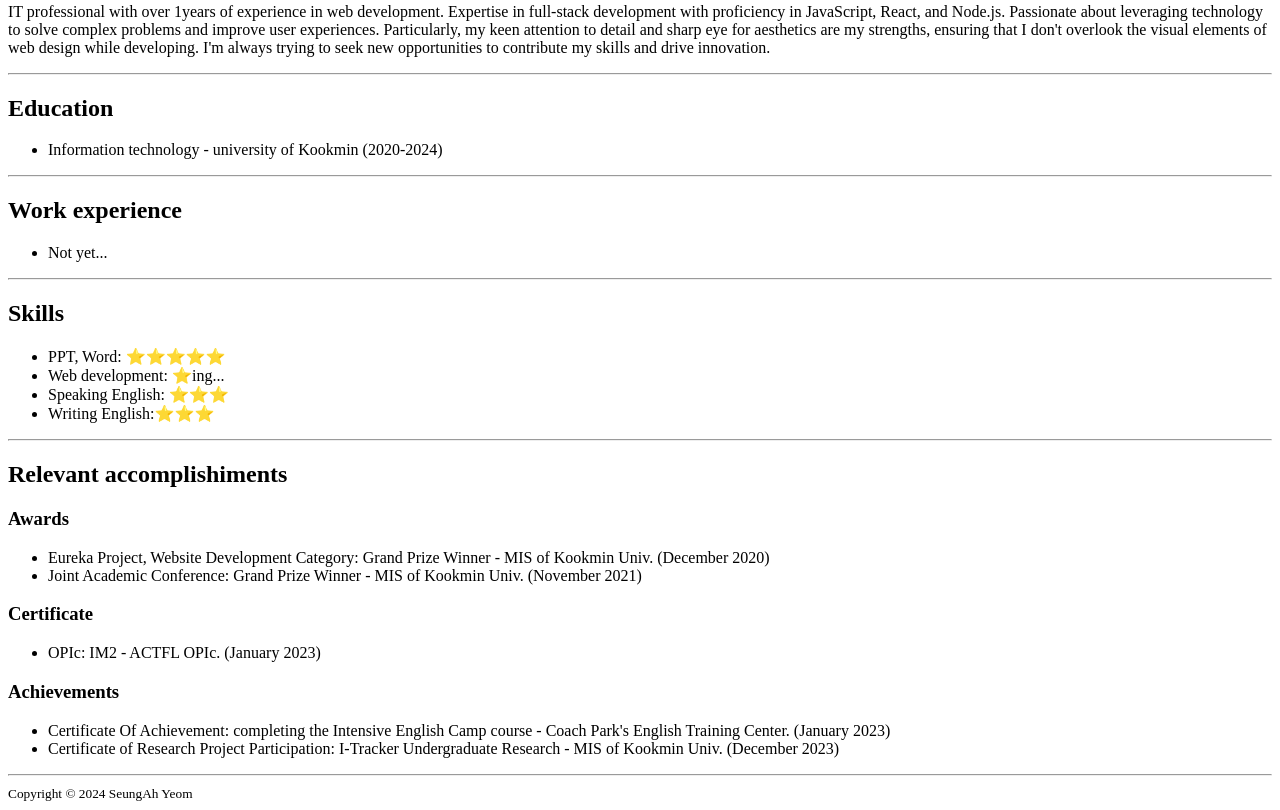
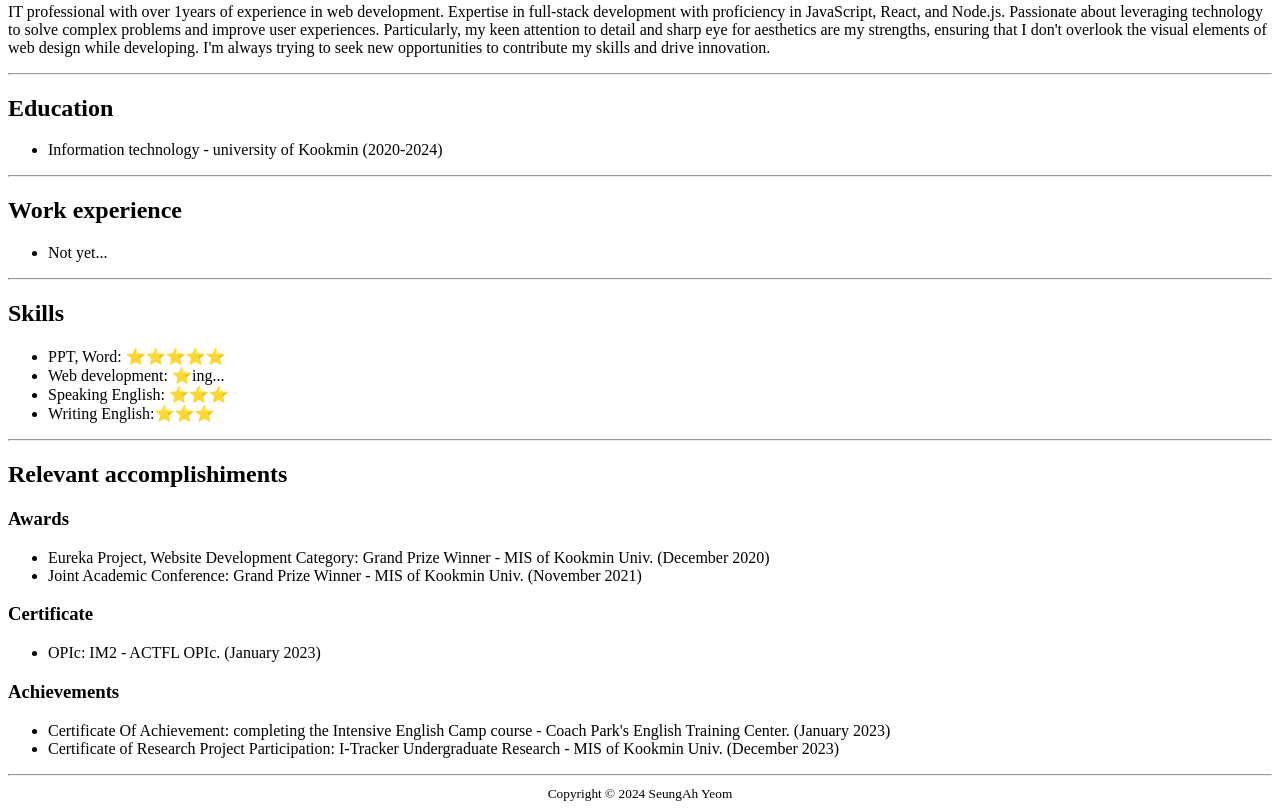
Before and after one commit to Yeom-Seung-Ah/capstone-1-resume, a plain HTML site: page index.html in a window 1280 px wide. Shown: the part 394-1204 px from the top of the page. Drawn offline with Linux system fonts and the light colour scheme.

Commit message:
Add files via upload

```diff
--- a/index.html
+++ b/index.html
@@ -3,6 +3,11 @@
     <head>
         <meta charset="UTF-8">
         <title>My Resume</title>
+        <style>
+            html{
+                font-family:'Times New Roman', Times, serif;
+            }
+        </style>
     </head>
 
     <body>
@@ -59,7 +64,7 @@
         </ul>
         <hr/>
 
-        <footer role="contentinfo">
+        <footer role="contentinfo" style="text-align: center;">
             <small>
                 Copyright © 2024 SeungAh Yeom
             </small>
```
